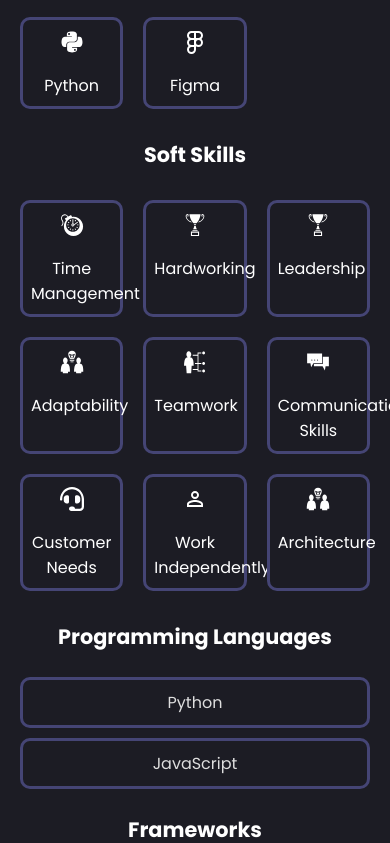
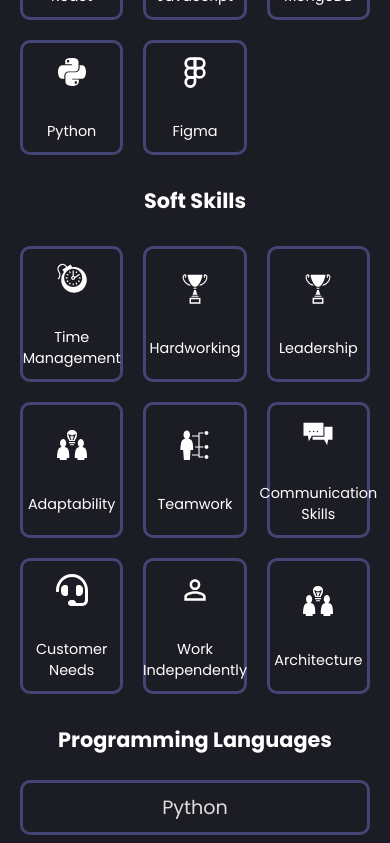
Before and after one commit to manu1242/ManoharPortfolio-main, a React (Create React App) app: page / in a window 390 px wide. Shown: the part 1120-1963 px from the top of the page. Built offline with nearby package versions, Linux system fonts and the light colour scheme.

Commit message:
Update About.css

```diff
--- a/src/pages/About.css
+++ b/src/pages/About.css
@@ -10,7 +10,7 @@
 }
 
 .about-heading {
-    font-size: clamp(1.8rem, 5vw, 2.5rem);
+    font-size: clamp(1.8rem, 2.5vw, 2.5rem);
     font-weight: bold;
     color: rgb(255, 255, 255);
     margin-bottom: 20px;
@@ -18,7 +18,7 @@
 }
 
 .section-title {
-    font-size: clamp(1.3rem, 4vw, 2rem);
+    font-size: clamp(1.5rem, 2vw, 2rem);
     margin: 20px 0;
     color: rgb(255, 255, 255);
     position: relative;
@@ -28,7 +28,7 @@
 .skills-grid {
     width: 100%;
     display: grid;
-    grid-template-columns: repeat(auto-fit, minmax(120px, 1fr));
+    grid-template-columns: repeat(auto-fit, minmax(150px, 1fr));
     gap: 20px;
     justify-content: center;
     padding: 10px 0;
@@ -39,10 +39,21 @@
     border: 3px solid #454575;
     background: transparent;
     color: rgb(255, 255, 255);
-    padding: clamp(10px, 3vw, 15px);
+    padding: 15px;
     border-radius: 10px;
     text-align: center;
     transition: transform 0.3s ease, box-shadow 0.3s ease;
+    display: flex;
+    flex-direction: column;
+    align-items: center;
+    justify-content: center;
+    min-height: 100px;
+}
+
+.skill-box p {
+    margin: 10px 0 0;
+    font-size: clamp(0.9rem, 1.2vw, 1.2rem);
+    word-wrap: break-word;
 }
 
 .skill-box:hover {
@@ -51,7 +62,7 @@
 }
 
 .skill-icon {
-    font-size: clamp(1.5rem, 4vw, 2rem);
+    font-size: 2rem;
     margin-bottom: 10px;
 }
 
@@ -61,12 +72,12 @@ ul {
     flex-direction: column;
     justify-content: center;
     align-items: center;
-    width: 90%;
+    width: 70%;
     max-width: 900px;
     margin: 0 auto;
     list-style: none;
     padding: 0;
-    font-size: clamp(1rem, 3vw, 1.2rem);
+    font-size: 1.2rem;
 }
 
 li {
@@ -79,8 +90,6 @@ li {
     transition: background 0.5s ease-in-out, transform 0.3s ease-in-out;
     text-align: center;
     width: 100%;
-    word-wrap: break-word;
-    overflow-wrap: break-word;
 }
 
 li:hover {
@@ -100,23 +109,43 @@ li:hover {
 }
 
 @media (max-width: 768px) {
+    .about-heading {
+        font-size: 2rem;
+    }
+    .section-title {
+        font-size: 1.5rem;
+    }
+    .skills-grid {
+        grid-template-columns: repeat(auto-fit, minmax(120px, 1fr));
+    }
+    .skill-box {
+        padding: 10px;
+        min-height: 80px;
+    }
+    .skill-box p {
+        font-size: 1rem;
+    }
+    ul {
+        width: 90%;
+    }
+}
+
+@media (max-width: 480px) {
+    .about-heading {
+        font-size: 1.8rem;
+    }
+    .section-title {
+        font-size: 1.3rem;
+    }
     .skills-grid {
         grid-template-columns: repeat(auto-fit, minmax(100px, 1fr));
     }
     .skill-box {
         padding: 10px;
+        min-height: 70px;
     }
-    ul {
-        width: 95%;
-    }
-}
-
-@media (max-width: 480px) {
-    .skills-grid {
-        grid-template-columns: repeat(auto-fit, minmax(80px, 1fr));
-    }
-    .skill-box {
-        padding: 8px;
+    .skill-box p {
+        font-size: 0.9rem;
     }
     ul {
         width: 100%;
```
